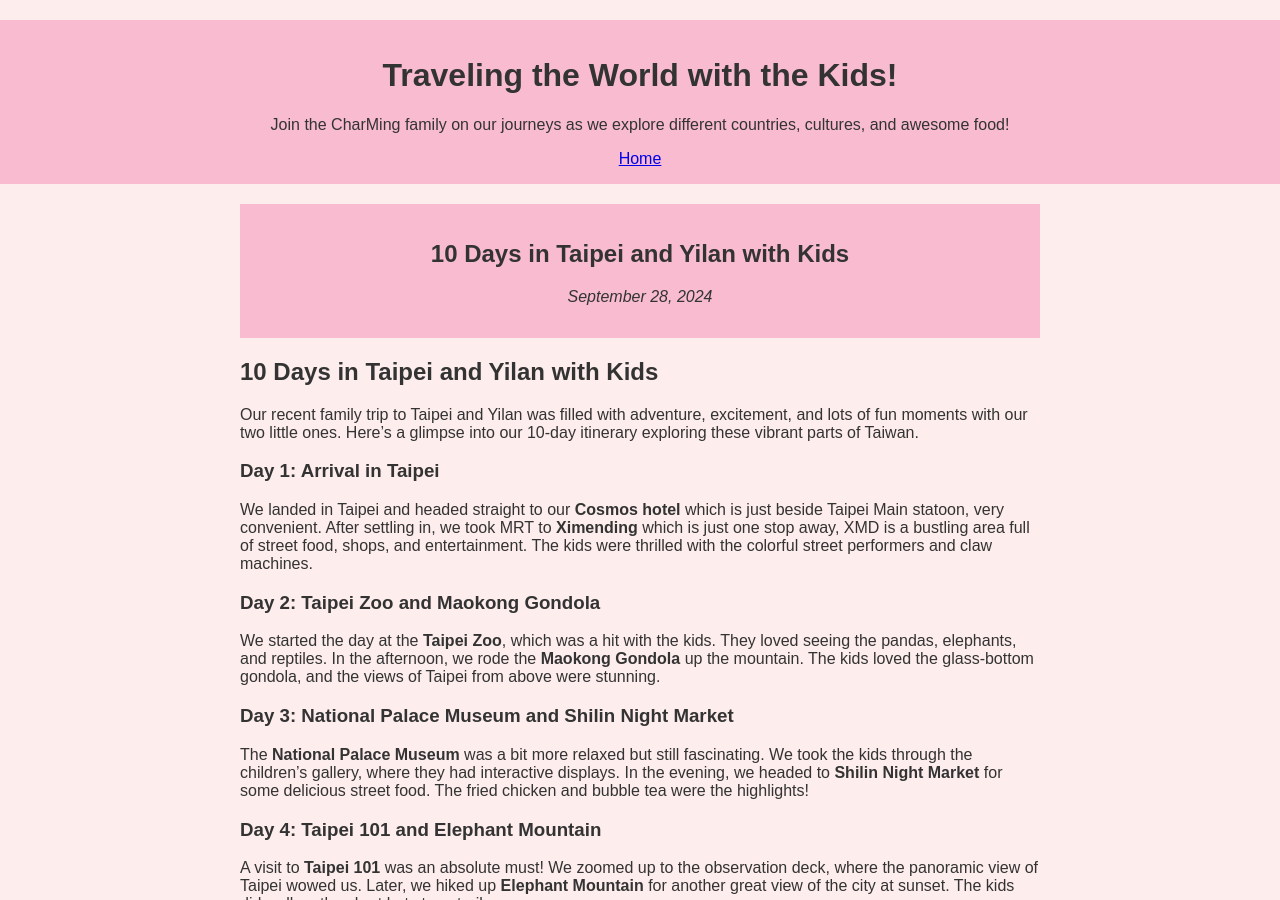
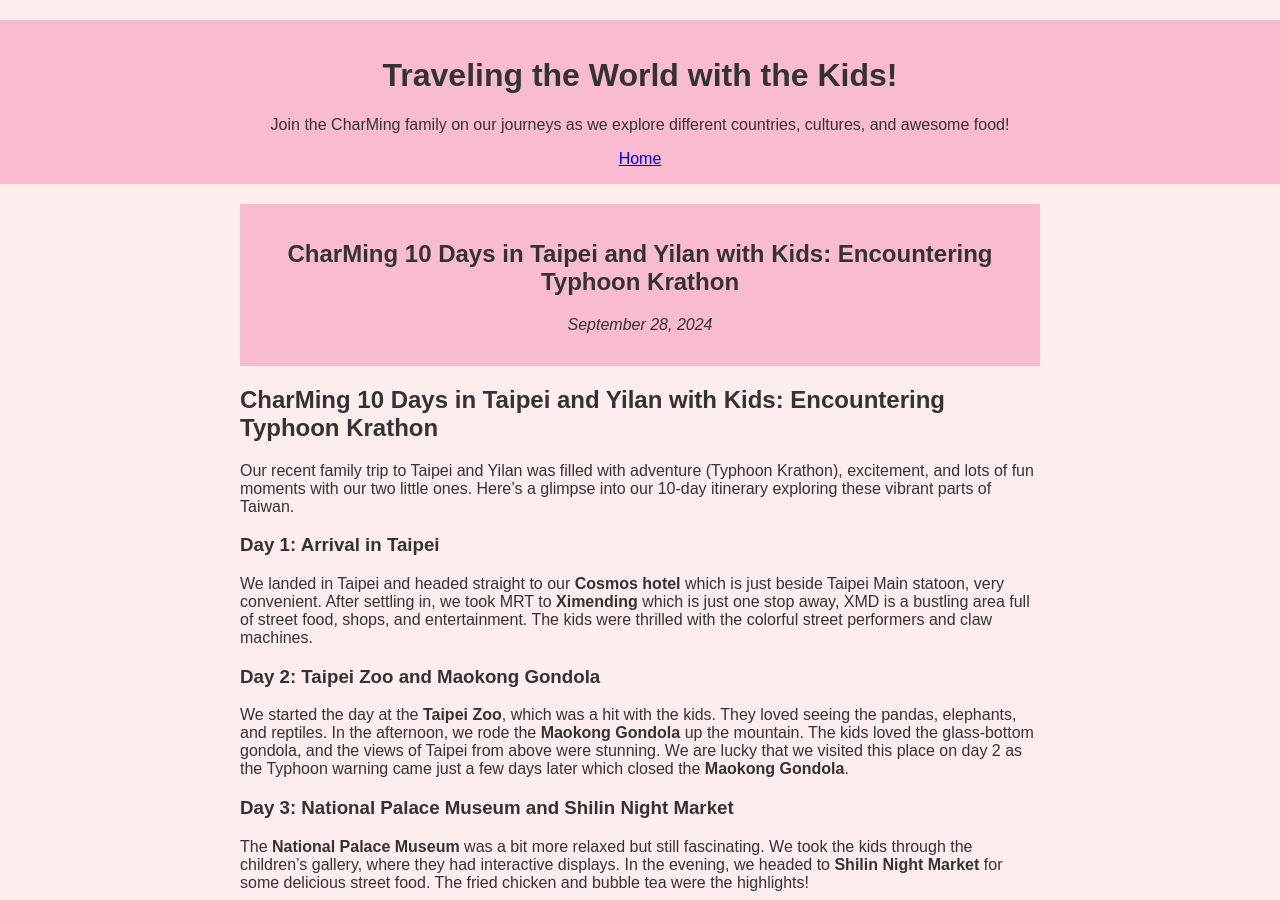
Before and after one commit to charming-content/travelwithkids.github.io, a Jekyll site: the page built from _posts/2024-09-28-10days-taipei-yilan-holiday.md, in a window 1280 px wide and 900 px high. Built offline with Jekyll 4.4.1, drawn with Linux system fonts in a browser that asks for light colours.

Commit message:
Update 2024-09-28-10days-taipei-yilan-holiday.md

```diff
--- a/_posts/2024-09-28-10days-taipei-yilan-holiday.md
+++ b/_posts/2024-09-28-10days-taipei-yilan-holiday.md
@@ -1,18 +1,18 @@
 ---
 layout: post
-title: "10 Days in Taipei and Yilan with Kids"
+title: "CharMing 10 Days in Taipei and Yilan with Kids: Encountering Typhoon Krathon"
 date: 2024-09-28
 ---
 
-## 10 Days in Taipei and Yilan with Kids
+## CharMing 10 Days in Taipei and Yilan with Kids: Encountering Typhoon Krathon
 
-Our recent family trip to Taipei and Yilan was filled with adventure, excitement, and lots of fun moments with our two little ones. Here’s a glimpse into our 10-day itinerary exploring these vibrant parts of Taiwan.
+Our recent family trip to Taipei and Yilan was filled with adventure (Typhoon Krathon), excitement, and lots of fun moments with our two little ones. Here’s a glimpse into our 10-day itinerary exploring these vibrant parts of Taiwan.
 
 ### Day 1: Arrival in Taipei
 We landed in Taipei and headed straight to our **Cosmos hotel** which is just beside Taipei Main statoon, very convenient. After settling in, we took MRT to **Ximending** which is just one stop away, XMD is a bustling area full of street food, shops, and entertainment. The kids were thrilled with the colorful street performers and claw machines.
 
 ### Day 2: Taipei Zoo and Maokong Gondola
-We started the day at the **Taipei Zoo**, which was a hit with the kids. They loved seeing the pandas, elephants, and reptiles. In the afternoon, we rode the **Maokong Gondola** up the mountain. The kids loved the glass-bottom gondola, and the views of Taipei from above were stunning.
+We started the day at the **Taipei Zoo**, which was a hit with the kids. They loved seeing the pandas, elephants, and reptiles. In the afternoon, we rode the **Maokong Gondola** up the mountain. The kids loved the glass-bottom gondola, and the views of Taipei from above were stunning. We are lucky that we visited this place on day 2 as the Typhoon warning came just a few days later which closed the **Maokong Gondola**.
 
 ### Day 3: National Palace Museum and Shilin Night Market
 The **National Palace Museum** was a bit more relaxed but still fascinating. We took the kids through the children's gallery, where they had interactive displays. In the evening, we headed to **Shilin Night Market** for some delicious street food. The fried chicken and bubble tea were the highlights!
```
